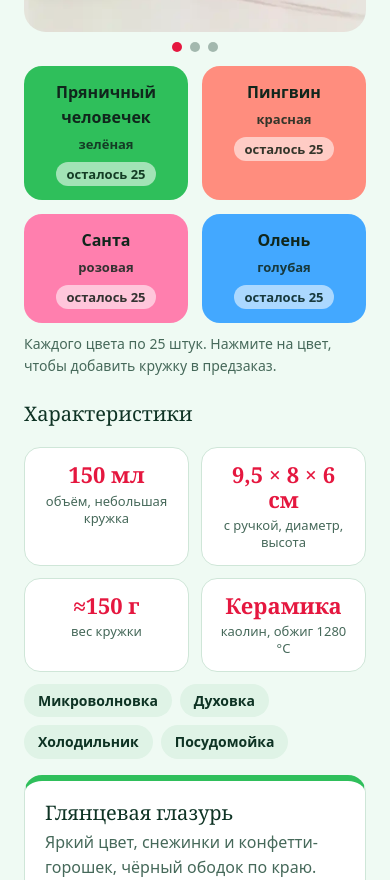
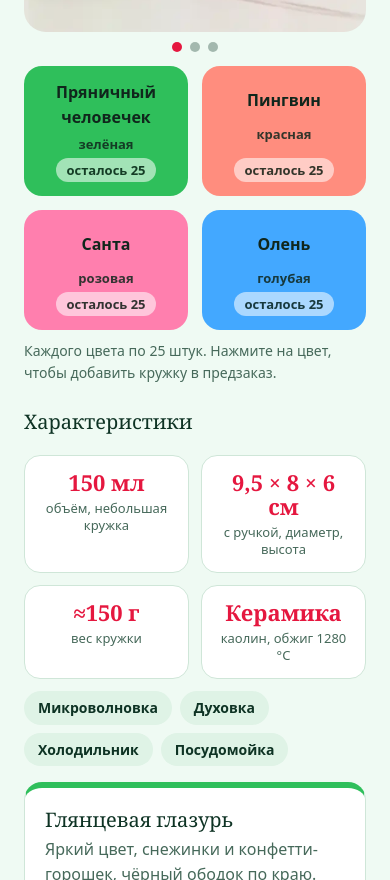
Before and after one commit to Siroklin/kruzhki, a plain HTML site: page index.html in a window 390 px wide. Shown: the part 1540-2420 px from the top of the page. Drawn offline with Linux system fonts and the light colour scheme.

Commit message:
Adjust CSS for tile layout and responsiveness

```diff
--- a/index.html
+++ b/index.html
@@ -79,7 +79,7 @@ section{padding-block:36px}
 .tile:hover:not(:disabled){transform:translateY(-4px) rotate(-1deg)}
 .tile b{font-weight:800;font-size:16px;text-align:center}
 .tile span{font-size:13px;font-weight:700;opacity:.85}
-.tile .left{background:rgba(255,255,255,.65);border-radius:999px;padding:2px 10px;margin-top:4px}
+.tile .left{background:rgba(255,255,255,.65);border-radius:999px;padding:2px 10px;margin-top:auto}
 .t-green{background:var(--c-green)} .t-red{background:var(--c-red)} .t-pink{background:var(--c-pink)} .t-blue{background:var(--c-blue)}
 .tile.sold{background:var(--line);color:var(--muted);cursor:not-allowed}
 .tile.sold .left{background:var(--accent);color:var(--accent-fg);opacity:1}
@@ -128,7 +128,7 @@ footer{text-align:center;color:var(--muted);font-size:14px;padding-top:24px}
   box-shadow:0 0 0 1px rgba(60,130,100,.25)}
 @keyframes fall{to{transform:translateY(110vh)}}
 @media (prefers-reduced-motion:reduce){.snow,.garland b{display:none}.bulb,.star{animation:none}}
-@media (max-width:820px){.mugs{grid-template-columns:repeat(2,1fr)}.steps{grid-template-columns:1fr 1fr}}
+@media (max-width:820px){.tile b{min-height:2.5em;display:flex;align-items:center;justify-content:center}.mugs{grid-template-columns:repeat(2,1fr)}.steps{grid-template-columns:1fr 1fr}}
 @media (max-width:760px){
   .hero{grid-template-columns:1fr;padding:26px 20px 18px}
   .tree{order:-1}.tree svg{max-width:240px}
```
